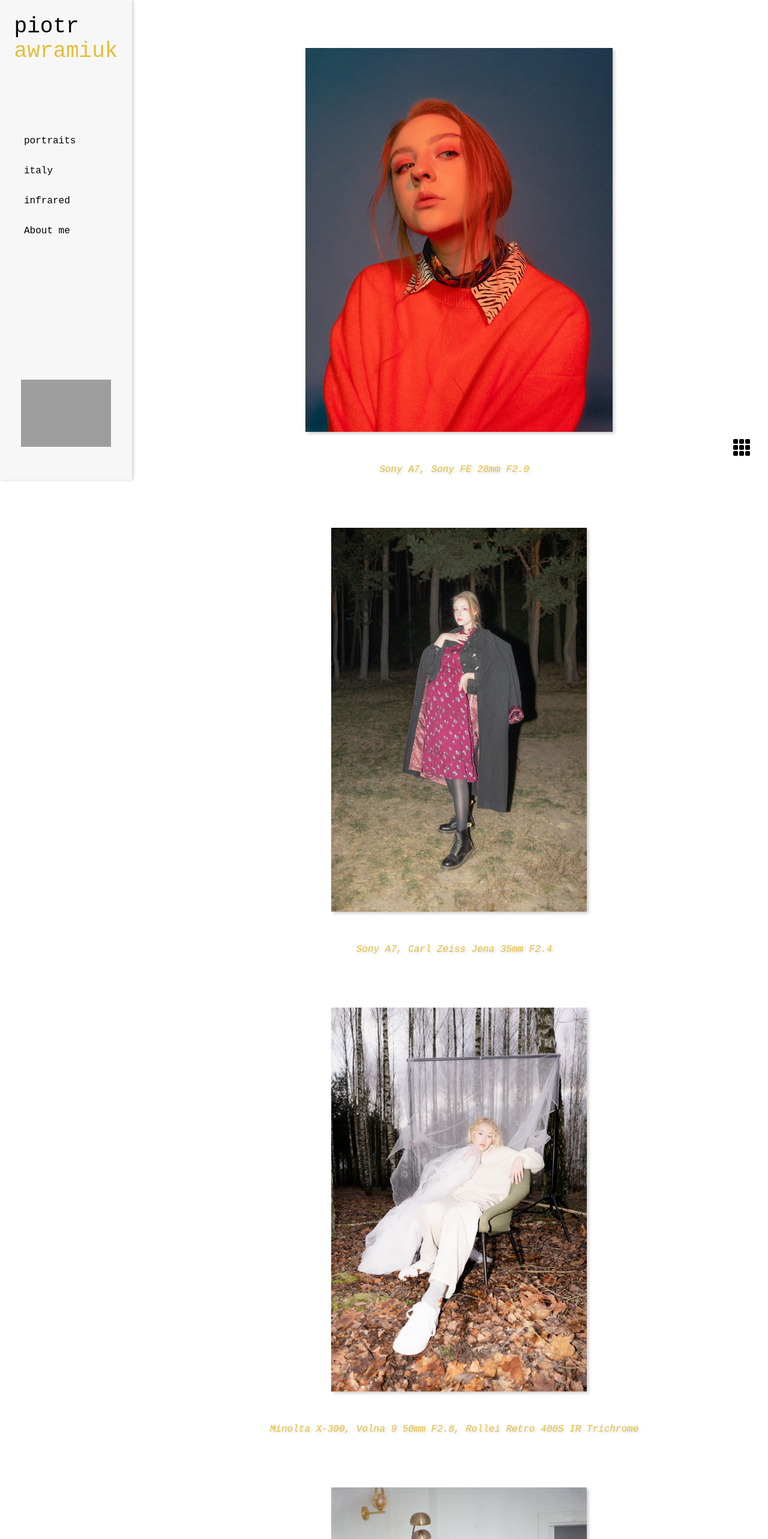
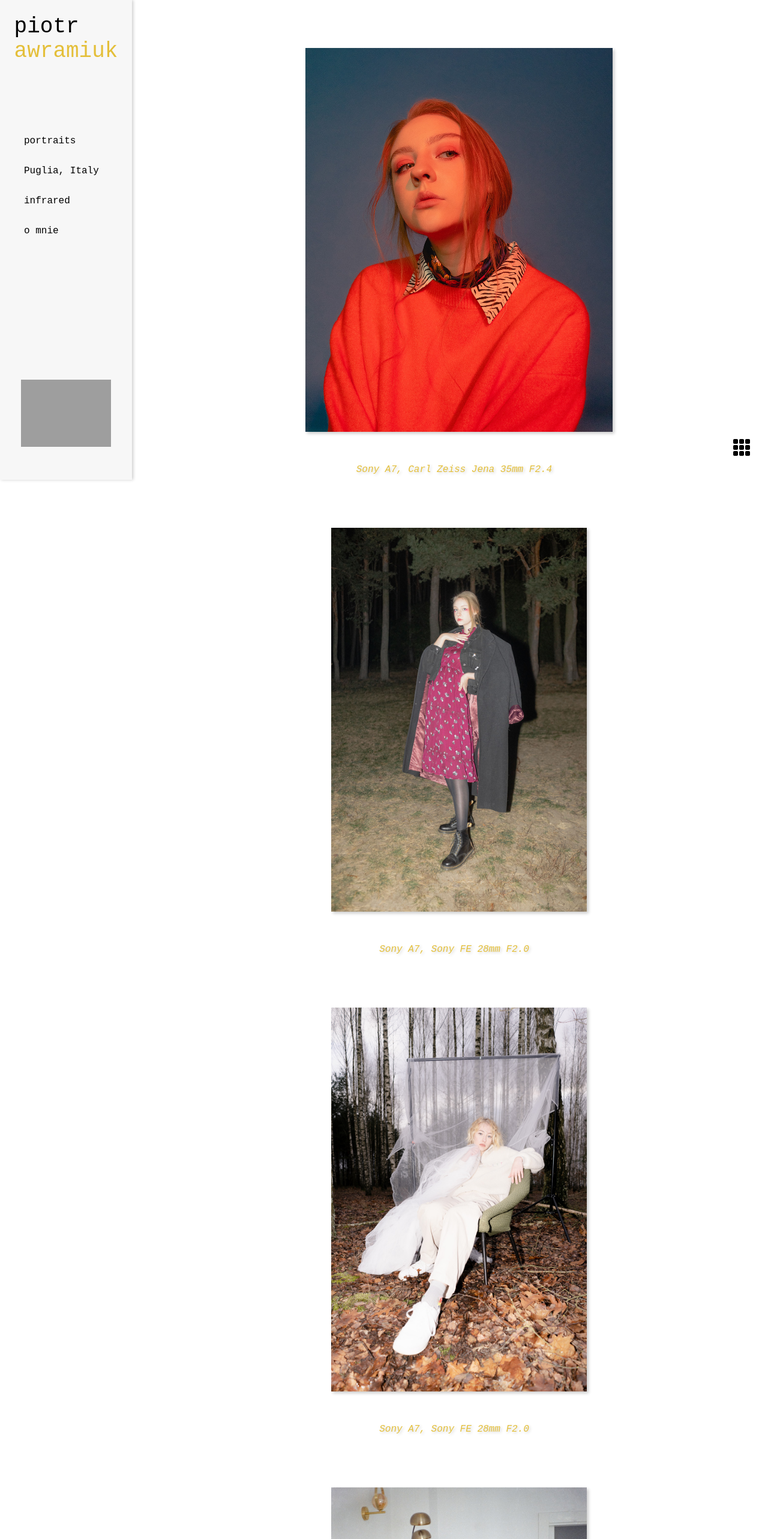
Before and after one commit to portrecistajeden/photoPortfolio, a React (Create React App) app: page / in a window 1280 px wide. Shown: the top 2566 px of the page at 60% size. Built offline with nearby package versions, Linux system fonts and the light colour scheme; grey boxes are pictures that could not be loaded.

Commit message:
zmieniono teksty

```diff
--- a/src/Components/Gallery.css
+++ b/src/Components/Gallery.css
@@ -90,9 +90,9 @@
 .hidden {
     opacity: 0;
     filter: blur(2px);
-    transition: 0.8s;
+    transition: 1s;
     transition-property: filter, opacity, transform;
-    transform: translateX(-5%);
+    transform: translateX(-10%);
 }
 
 .show {
@@ -135,3 +135,9 @@
         transform: translateX(0%);
     }
 }
+
+@media(prefers-reduced-motion) {
+    .hidden {
+        transition: none;
+    }
+}
--- a/src/Components/Gallery.js
+++ b/src/Components/Gallery.js
@@ -17,7 +17,7 @@ export default function Gallery ({imagesArray, catalog, gridView, setGridView, d
                 entry.target.classList.remove('show');
             }
         });
-    },{threshold: 0.5}
+    }
     );
 
     useEffect(() =>{
@@ -76,8 +76,7 @@ export default function Gallery ({imagesArray, catalog, gridView, setGridView, d
             <ButtonGrid>
                 {gridView
                 ? <BsList className='listButton' onClick={() => handlePhotoGridClick('photo0')}/>
-                : <BsFillGrid3X3GapFill className='gridButton' onClick={() => setGridView(true)} />
-                }
+                : <BsFillGrid3X3GapFill className='gridButton' onClick={() => setGridView(true)} />}
             </ButtonGrid>
         </div>
     )
--- a/src/Components/MobileTopBar.js
+++ b/src/Components/MobileTopBar.js
@@ -8,9 +8,9 @@ export default function MobileTopBar ({menuOpen, setMenuOpen, dimensions}) {
                 <div id="mobileBar" className={menuOpen ? 'barOpen' : 'barClosed'}>
                     <ul id='mobileLinks'>
                         <li><Link onClick={() => setMenuOpen(false)} className='mobileLink colorOnHover' to='/'>portraits</Link></li>
-                        <li><Link onClick={() => setMenuOpen(false)} className='mobileLink colorOnHover' to='italy'>italy</Link></li>
+                        <li><Link onClick={() => setMenuOpen(false)} className='mobileLink colorOnHover' to='italy'>Puglia, Italy</Link></li>
                         <li><Link onClick={() => setMenuOpen(false)} className='mobileLink colorOnHover' to='infrared'>infrared</Link></li>
-                        <li><Link onClick={() => setMenuOpen(false)} className='mobileLink colorOnHover' to='about'>About me</Link></li>
+                        <li><Link onClick={() => setMenuOpen(false)} className='mobileLink colorOnHover' to='about'>o mnie</Link></li>
                     </ul>
                     <a className='coffeeHover' href="https://buycoffee.to/portrecistajeden" target="_blank" rel="noreferrer">
                         <img src="https://buycoffee.to/btn/buycoffeeto-btn-grey-outline.svg" width="150px" alt="Postaw mi kawę na buycoffee.to"/>
--- a/src/Components/NavBar.js
+++ b/src/Components/NavBar.js
@@ -11,9 +11,9 @@ export default function NavBar({handleMenuButtonClick, dimensions}) {
             </div>
             <ul id='navlinks'>
                 <li><Link className='navlink colorOnHover' to='/'>portraits</Link></li>
-                <li><Link className='navlink colorOnHover' to='italy'>italy</Link></li>
+                <li><Link className='navlink colorOnHover' to='italy'>Puglia, Italy</Link></li>
                 <li><Link className='navlink colorOnHover' to='infrared'>infrared</Link></li>
-                <li><Link className='navlink colorOnHover' to='about'>About me</Link></li>
+                <li><Link className='navlink colorOnHover' to='about'>o mnie</Link></li>
             </ul>
             <a className='coffee coffeeHover' href="https://buycoffee.to/portrecistajeden" target="_blank" rel="noreferrer">
                 <img src="https://buycoffee.to/btn/buycoffeeto-btn-grey-outline.svg" width="150px" alt="Postaw mi kawę na buycoffee.to"/>
--- a/src/Pages/About.css
+++ b/src/Pages/About.css
@@ -53,7 +53,7 @@
 }
 
 #contacts {
-    padding: 1rem 0 1rem 20px;
+    padding-left: 20px;
     list-style-type: none;
 }
 
@@ -79,12 +79,12 @@
 @media screen and (max-width: 1000px){
     .aboutWrapper{
         flex-direction: column;
-        height: 1200px;
+        height: 1300px;
     }
 
     .textWrapper {
         margin-top: 2rem;
-        height: 550px;
+        height: 700px;
     }
 }
 
--- a/src/Pages/About.js
+++ b/src/Pages/About.js
@@ -30,9 +30,14 @@ export default function About({dimensions}) {
                 <img id='aboutPhoto' className={dimensions.width>800 ? 'hiddenAboutPhoto' : ''} src={require(`../Photos/about/aboutPhoto.jpg`)} alt="Piotr Awramiuk's portrait"/>
             </div>
             <div className='textWrapper'>
-                <h2>About me</h2>
+                <h2>O mnie</h2>
                 <p id='aboutMeText'>
-                Lorem ipsum dolor sit amet, consectetur adipiscing elit. Ut pulvinar erat at sem convallis convallis. Sed ac tellus tincidunt, laoreet urna sit amet, rhoncus turpis. Praesent justo mi, tempus eget lobortis sed, ultrices ac augue. Phasellus vitae porta leo. Quisque sed arcu id urna efficitur bibendum. Curabitur a libero pulvinar, dictum elit eu, vulputate tortor. Donec lectus enim, tempor et molestie eget, euismod vitae arcu. Ut auctor nunc est, at accumsan elit posuere vel. Nunc molestie sapien elit, non eleifend ipsum lobortis vel. Sed gravida tempus velit a rhoncus. Nunc rutrum cursus quam sed lacinia.
+                Nazywam się Piotr Awramiuk, jestem fotografem zamieszkałym w Białymstoku.
+                <br/><br/> Moimi głównymi zainteresowaniami są portrety, łamanie ogólnieprzyjętych zasad fotografii i ciągłe eksperymentowanie z nowymi technikami.
+                Poza własnymi projektami i sesjami wykonuję również zlecenia na sesje wizerunkowe, portretowe, biznesowe czy też na studniówki, bale, imprezy urodzinowe itd.
+                Uwielbiam zarówno sprzęt cyfrowy jak i analogowy, którego mam zdecydowanie za dużo jak na własne potrzeby.
+                <br/>Od jakiegoś czasu interesuje mnie ukazywanie świata w podczerwieni, efekty czego możecie zobaczyć w odpowiedniej zakładce po lewej.
+                <br/><br/> Jeśli masz dla mnie zlecenie, lub chciałbyś/chciałabyś coś wspólnie stworzyć to zapraszam do kontaktu.
                 </p>
                 <ul id='contacts'>
                     <li>
--- a/src/data.js
+++ b/src/data.js
@@ -58,87 +58,87 @@ export const italyPhotos = [{
 export const portraitPhotos =[{
     name: 'portrait1.jpg',
     alt: `Sara's Portrait at night`,
-    params: 'Sony A7, Sony FE 28mm F2.0',
+    params: 'Sony A7, Carl Zeiss Jena 35mm F2.4',
     orientation: 'a5x4'
 },{
     name: 'portrait2.jpg',
     alt: `Sara's portrait in park`,
-    params: 'Sony A7, Carl Zeiss Jena 35mm F2.4',
+    params: 'Sony A7, Sony FE 28mm F2.0',
     orientation: 'a3x2'
 },{
     name: 'portrait3.jpg',
     alt: "Chata w IR",
-    params: 'Minolta X-300, Volna 9 50mm F2.8, Rollei Retro 400S IR Trichrome',
+    params: 'Sony A7, Sony FE 28mm F2.0',
     orientation: 'a3x2'
 },{
     name: 'portrait4.jpg',
     alt: `Sara's Portrait at night`,
-    params: 'Sony A7, Sony FE 28mm F2.0',
+    params: 'Yashica Electro 35 GS, Kodak Vision3 250D',
     orientation: 'a3x2'
 },{
     name: 'portrait5.jpg',
     alt: `Sara's portrait in park`,
-    params: 'Sony A7, Carl Zeiss Jena 35mm F2.4',
+    params: 'Yashica T3D, Fujifilm Superia X-TRA',
     orientation: 'a3x2'
 },{
     name: 'portrait6.jpg',
     alt: "Chata w IR",
-    params: 'Minolta X-300, Volna 9 50mm F2.8, Rollei Retro 400S IR Trichrome',
+    params: 'Sony A7, Sony FE 28mm F2.0',
     orientation: 'a2x3'
 },{
     name: 'portrait7.jpg',
     alt: `Sara's portrait in park`,
-    params: 'Sony A7, Carl Zeiss Jena 35mm F2.4',
+    params: 'Sony A7, Sony FE 28mm F2.0',
     orientation: 'a3x2'
 },{
     name: 'portrait8.jpg',
     alt: "Chata w IR",
-    params: 'Minolta X-300, Volna 9 50mm F2.8, Rollei Retro 400S IR Trichrome',
+    params: 'Minolta X-300, Tokina 28mm F2.8, Rollei Superpan 200',
     orientation: 'a3x2'
 },{
     name: 'portrait9.jpg',
     alt: `Sara's Portrait at night`,
-    params: 'Sony A7, Sony FE 28mm F2.0',
+    params: 'Yashica T3D, Rollei Superpan 200',
     orientation: 'a2x3'
 },{
     name: 'portrait10.jpg',
     alt: `Sara's portrait in park`,
-    params: 'Sony A7, Carl Zeiss Jena 35mm F2.4',
+    params: 'Polaroid Impulse AF, Polaroid 600 Color',
     orientation: 'a5x4'
 },{
     name: 'portrait11.jpg',
     alt: "Chata w IR",
-    params: 'Minolta X-300, Volna 9 50mm F2.8, Rollei Retro 400S IR Trichrome',
+    params: 'Sony A7, Sony FE 28mm F2.0',
     orientation: 'a5x4'
 },{
     name: 'portrait12.jpg',
     alt: `Sara's portrait in park`,
-    params: 'Sony A7, Carl Zeiss Jena 35mm F2.4',
+    params: 'Sony A7, Carl Zeiss Jena 35mm F2.4 + Fish-eye adapter',
     orientation: 'a5x4'
 },{
     name: 'portrait13.jpg',
     alt: "Chata w IR",
-    params: 'Minolta X-300, Volna 9 50mm F2.8, Rollei Retro 400S IR Trichrome',
+    params: 'Sony A7, Sony FE 28mm F2.0',
     orientation: 'a5x4'
 },{
     name: 'portrait14.jpg',
     alt: `Sara's Portrait at night`,
-    params: 'Sony A7, Sony FE 28mm F2.0',
+    params: 'Minolta X-300, Carl Zeiss Jena 35mm F2.4, Kodak Vision3 250D',
     orientation: 'a5x4'
 },{
     name: 'portrait15.jpg',
     alt: `Sara's portrait in park`,
-    params: 'Sony A7, Carl Zeiss Jena 35mm F2.4',
+    params: 'Yashica Electro 35 GS, Kodak ProImage 100',
     orientation: 'a3x2'
 },{
     name: 'portrait16.jpg',
     alt: "Chata w IR",
-    params: 'Minolta X-300, Volna 9 50mm F2.8, Rollei Retro 400S IR Trichrome',
+    params: 'Sony A7, Carl Zeiss Jena 35mm F2.4',
     orientation: 'a5x4'
 },{
     name: 'portrait17.jpg',
     alt: "Chata w IR",
-    params: 'Minolta X-300, Volna 9 50mm F2.8, Rollei Retro 400S IR Trichrome',
+    params: 'Yashica T3D, Kodak ProImage 100',
     orientation: 'a5x4'
 }];
 
@@ -155,36 +155,36 @@ export const infraredPhotos = [{
 },{
     name: 'ir3.jpg',
     alt: "Chata w IR",
-    params: 'Minolta X-300, Volna 9 50mm F2.8, Rollei Retro 400S IR Trichrome',
+    params: 'Minolta X-300, Jupiter 9 85mm F2, Rollei Retro 400S IR Trichrome',
     orientation: 'a3x2'
 },{
     name: 'ir4.jpg',
     alt: "Chata w IR",
-    params: 'Minolta X-300, Volna 9 50mm F2.8, Rollei Retro 400S IR Trichrome',
+    params: 'Minolta X-300, Jupiter 9 85mm F2, Rollei Retro 400S IR Trichrome',
     orientation: 'a2x3'
 },{
     name: 'plants_test1.jpg',
     alt: "Chata w IR",
-    params: 'Minolta X-300, Volna 9 50mm F2.8, Rollei Retro 400S IR Trichrome',
+    params: 'Minolta X-300, Jupiter 37a 135mm F3.5, Rollei Retro 80S IR Trichrome',
     orientation: 'a3x2'
 },{
     name: 'plants_test2.jpg',
     alt: "Chata w IR",
-    params: 'Minolta X-300, Volna 9 50mm F2.8, Rollei Retro 400S IR Trichrome',
+    params: 'Minolta X-300, Jupiter 37a 135mm F3.5, Rollei Retro 80S IR Trichrome',
     orientation: 'a2x3'
 },{
     name: 'plants_test3.jpg',
     alt: "Chata w IR",
-    params: 'Minolta X-300, Volna 9 50mm F2.8, Rollei Retro 400S IR Trichrome',
+    params: 'Minolta X-300, Carl Zeiss Jena 35mm F2.4, Rollei Retro 80S IR Trichrome',
     orientation: 'a3x2'
 },{
     name: 'plants_test4.jpg',
     alt: "Chata w IR",
-    params: 'Minolta X-300, Volna 9 50mm F2.8, Rollei Retro 400S IR Trichrome',
+    params: 'Minolta X-300, Carl Zeiss Jena 35mm F2.4, Rollei Retro 80S IR Trichrome',
     orientation: 'a2x3'
 },{
     name: 'ir_walia.jpg',
     alt: "Chata w IR",
-    params: 'Minolta X-300, Volna 9 50mm F2.8, Rollei Retro 400S IR Trichrome',
+    params: 'Revueflex 3000, Carl Zeiss Jena 35mm F2.4, Rollei Retro 400S IR',
     orientation: 'a2x3'
 }];
```
